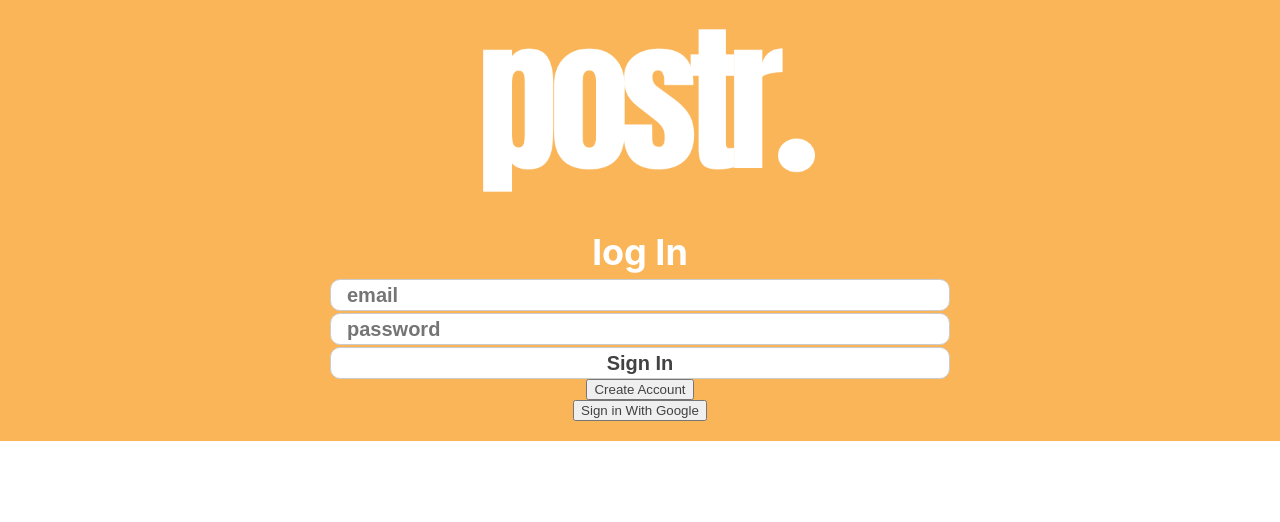
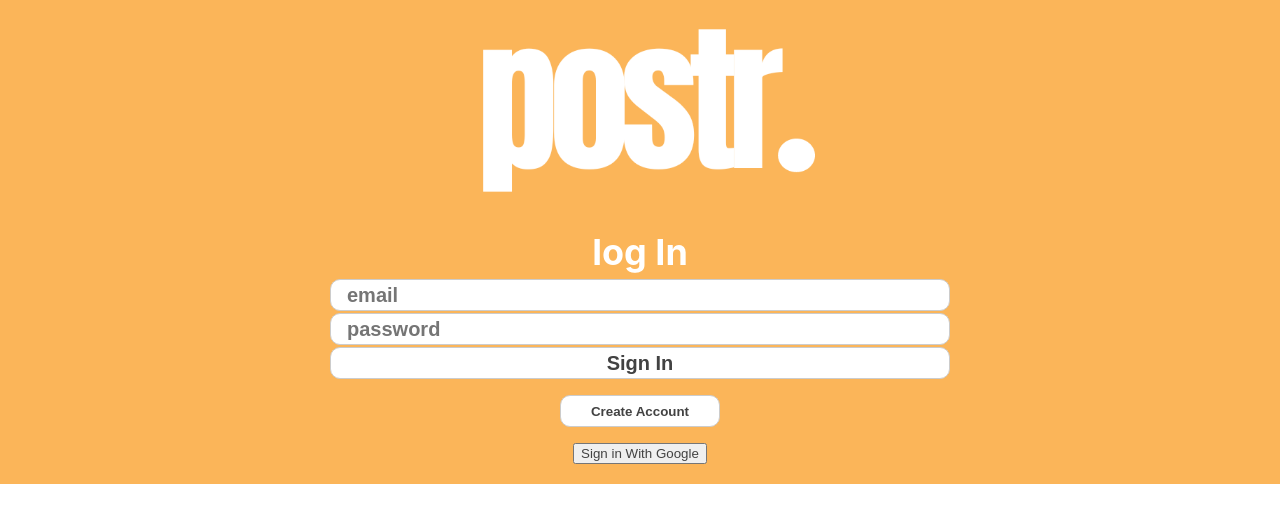
Before and after one commit to Nicolas7Chaves/moody, a React (Create React App) app in the folder frontend/: page / in a window 1280 px wide. Shown: the top 522 px of the page. Built offline with nearby package versions, Linux system fonts and the light colour scheme.

Commit message:
add styling for create account

```diff
--- a/frontend/src/components/styles.scss
+++ b/frontend/src/components/styles.scss
@@ -216,10 +216,11 @@
 
     &__button {
         cursor: pointer;
-        transition: color 0.3s ease-in-out; // Transition for color change
+        transition: color 0.3s ease-in-out;
         background-color: $clr-light;
+
         &:hover {
-            color: $clr-accent; // Changes the text color on hover
+            color: $clr-accent;
         }
     }
 
@@ -237,4 +238,24 @@
             width: 250px;
         }
     }
+
+    &__account {
+        width: 10rem;
+        margin-top: 1rem;
+        margin-bottom: 1rem;
+        background-color: $clr-light;
+        height: 2rem;
+        padding: 0 1rem;
+        border-radius: 10px;
+        border: 0.5px solid #ccc;
+        box-sizing: border-box;
+        outline: none;
+        cursor: pointer;
+        transition: color 0.3s ease-in-out;
+        background-color: $clr-light;
+        font-weight: $fw-bold;
+        &:hover {
+            color: $clr-accent;
+        }
+    }
 }
```
